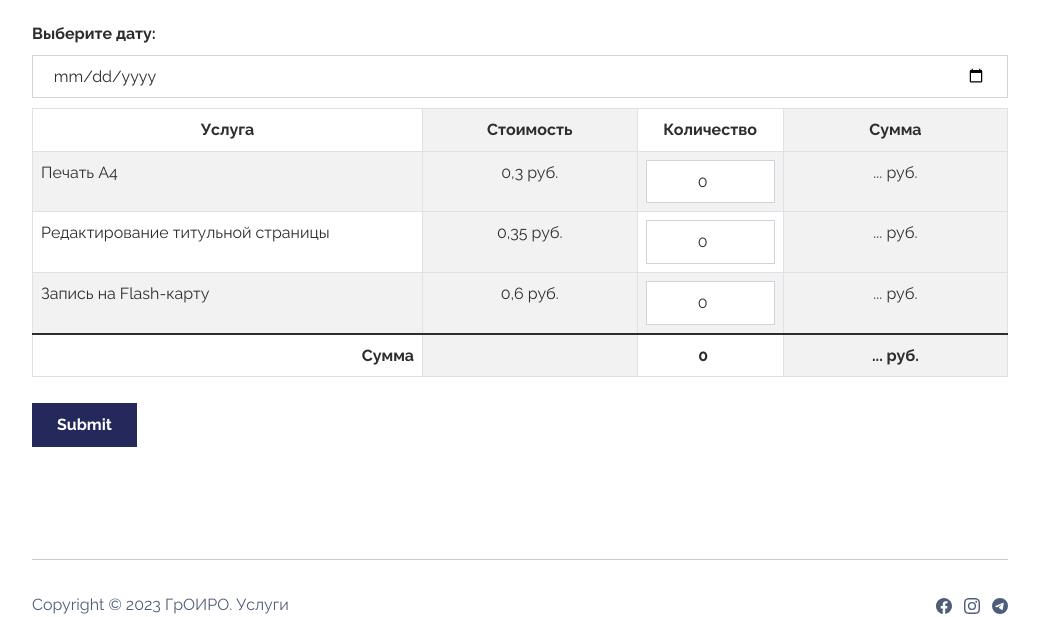
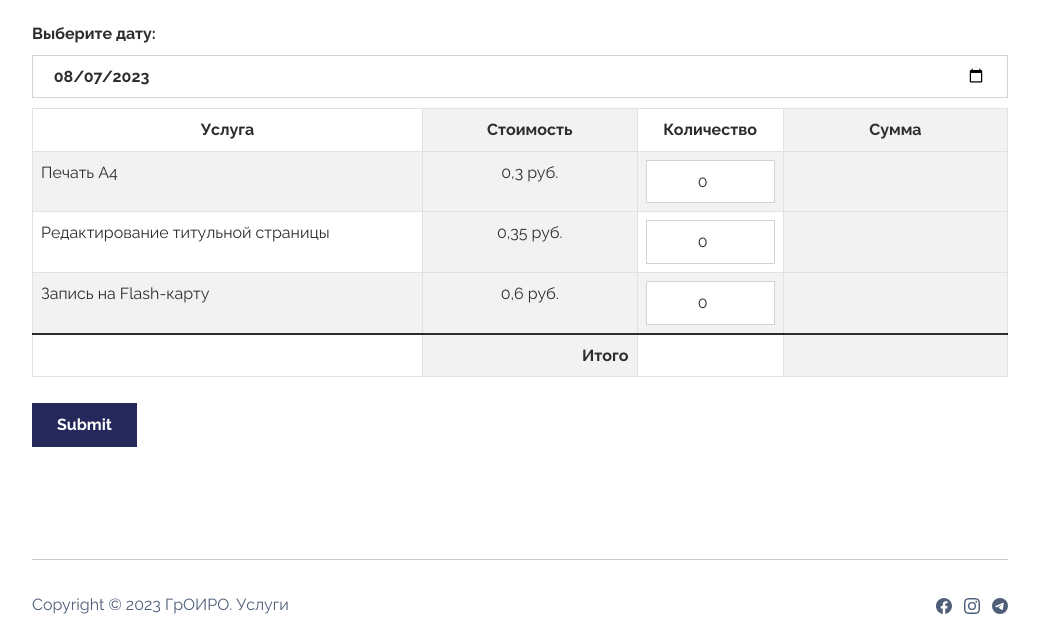
Before and after one commit to EvgeniiPlus/GroiroServices, a Django app: page /daily_report/ in a window 1280 px wide. Shown: the part 75-692 px from the top of the page, without its empty margins (120-1159 px from the left). Run offline with Django 4.2, Linux system fonts and the light colour scheme; data comes from the database, SQL or seed files in the repository; some libraries are stand-ins or nearby versions.

Commit message:
Готова админка, разработка страницы отчета.

```diff
--- a/GroiroServices/services/templates/services/DailyReport.html
+++ b/GroiroServices/services/templates/services/DailyReport.html
@@ -2,13 +2,23 @@
 {% load static %}
 
 {% block content %}
+    <script>
+        function Sum(ths) {
+            var tr = ths.parentNode.parentNode,
+                price = tr.getElementsByTagName("td")[1].innerHTML,
+                count = tr.getElementsByTagName("td")[2].innerHTML;
+            alert(price)
+        }
+        // https://javascript.ru/forum/dom-window/34306-poluchit-znachenie-yacheek-opredelennojj-stroki-tablicy.html
+    </script>
     <header class="pt-5"></header>
     <section>
         <div class="container py-4 py-xl-5">
-            <form><label class="form-label fw-bold">Выберите дату:</label>
-                <input class="form-control" type="date" required="">
+            <form>
+                <label class="form-label fw-bold">Выберите дату: </label>
+                <input class="form-control fw-bold" type="date" value="{{ current_date|date:'Y-m-d' }}" required="">
                 <div class="table-responsive" style="margin-top: 10px;margin-bottom: 10px;">
-                    <table class="table table-striped table-striped-columns table-bordered">
+                    <table id="calc_services" class="table table-striped table-striped-columns table-bordered">
                         <thead>
                             <tr>
                                 <th class="text-center" style="width: 40%;">Услуга</th>
@@ -20,23 +30,22 @@
                         <tbody>
 
                                 {% for s in services %}
-                                <tr>
-                                    <td>{{ s.name }}</td>
-                                    <td class="text-center">{{ s.price }} руб.</td>
-                                    <td class="text-center">
-                                        <input class="form-control" type="number" required="" min="0" step="1" value="0" style="text-align: center;">
-                                    </td>
-                                    <td class="text-center">... руб.</td>
-                                </tr>
+                                    <tr>
+                                        <td name="service_name">{{ s.name }}</td>
+                                        <td class="text-center" name="service_price">{{ s.price }} руб.</td>
+                                        <td class="text-center">
+                                            <input class="form-control" type="number" required="" min="0" step="1" value="0" style="text-align: center;" name="service_count" onvolumechange="Sum(this)">
+                                        </td>
+                                        <td class="text-center" name="service_sum"></td>
+                                    </tr>
                                 {% endfor %}
 
                         </tbody>
                         <tfoot class="table-group-divider">
-                            <tr>
-                                <td class="fw-bold text-end">Сумма</td>
-                                <td></td>
-                                <td class="fw-bold text-center" style="padding-right: 22px;">0</td>
-                                <td class="fw-bold text-center">... руб.</td>
+                            <tr><td></td>
+                                <td class="fw-bold text-end">Итого</td>
+                                <td class="fw-bold text-center" style="padding-right: 22px;"></td>
+                                <td class="fw-bold text-center"></td>
                             </tr>
                         </tfoot>
                     </table>
--- a/GroiroServices/services/views.py
+++ b/GroiroServices/services/views.py
@@ -1,3 +1,5 @@
+from datetime import datetime
+
 from django.shortcuts import render
 
 from .models import *
@@ -24,5 +26,6 @@ def dailyReport(request):
                 'menu': menu,
                 'title': 'ГрОИРО. Услуги',
                 'services': Services.objects.all(),
+                'current_date': datetime.now(),
         }
         return render(request, 'services/DailyReport.html', context)
```
